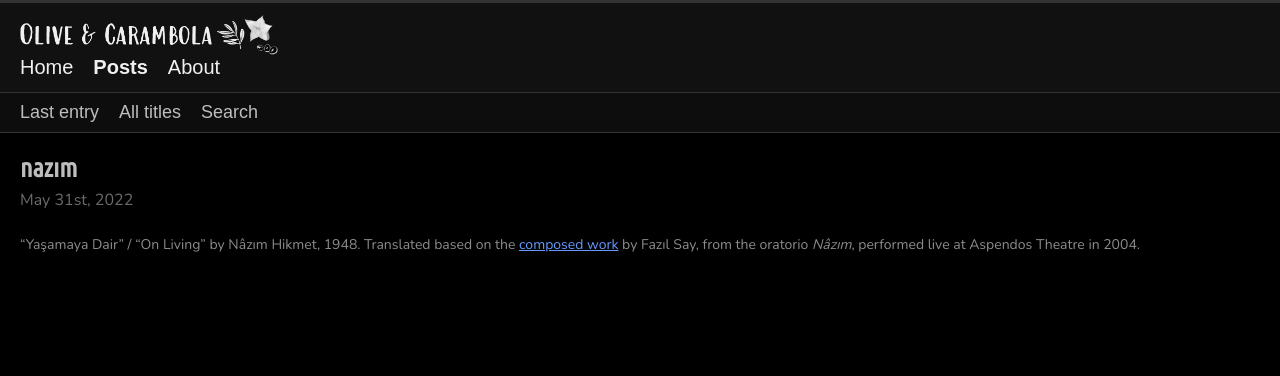
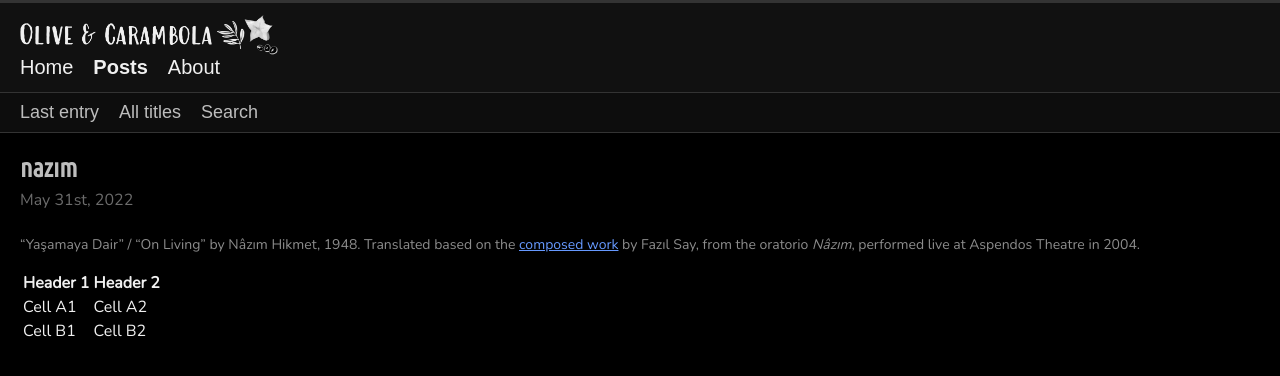
Before and after one commit to olivecarambola/logbook, a Jekyll site: the page built from _posts/2022-05-31-nazim.md, in a window 1280 px wide. Shown: the top 376 px of the page. Built offline with Jekyll 4.4.1, drawn with Linux system fonts in a browser that asks for light colours; some web fonts are replaced.

Commit message:
Update 2022-05-31-nazim.md

```diff
--- a/_posts/2022-05-31-nazim.md
+++ b/_posts/2022-05-31-nazim.md
@@ -13,3 +13,8 @@
 imgcount_credited: 0
 ---
 <span class="text-body-credit">“Yaşamaya Dair” / “On Living” by Nâzım Hikmet, 1948. Translated based on the [composed work](https://fazilsay.com/music/) by Fazıl Say, from the oratorio *Nâzım*, performed live at Aspendos Theatre in 2004.</span>
+
+| Header 1 | Header 2 |
+|----------|----------|
+| Cell A1  | Cell A2  |
+| Cell B1  | Cell B2  |
```
